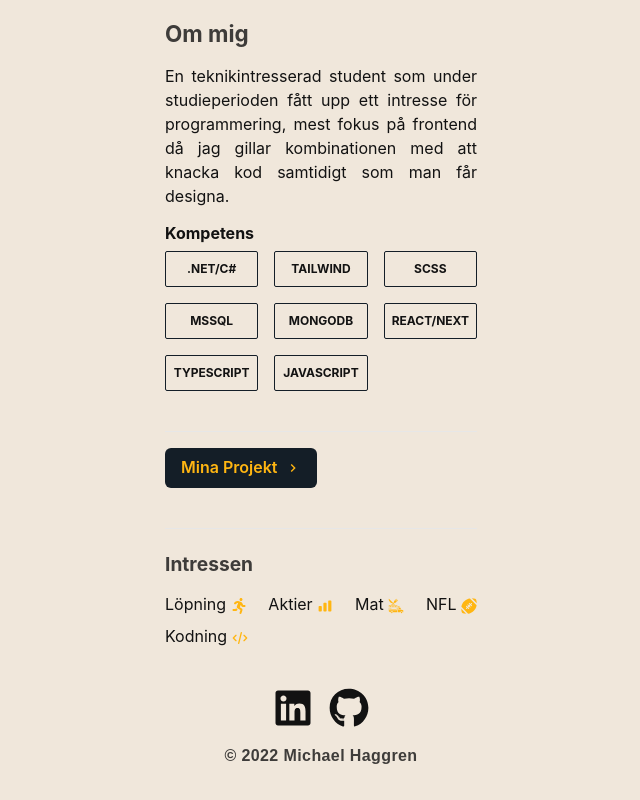
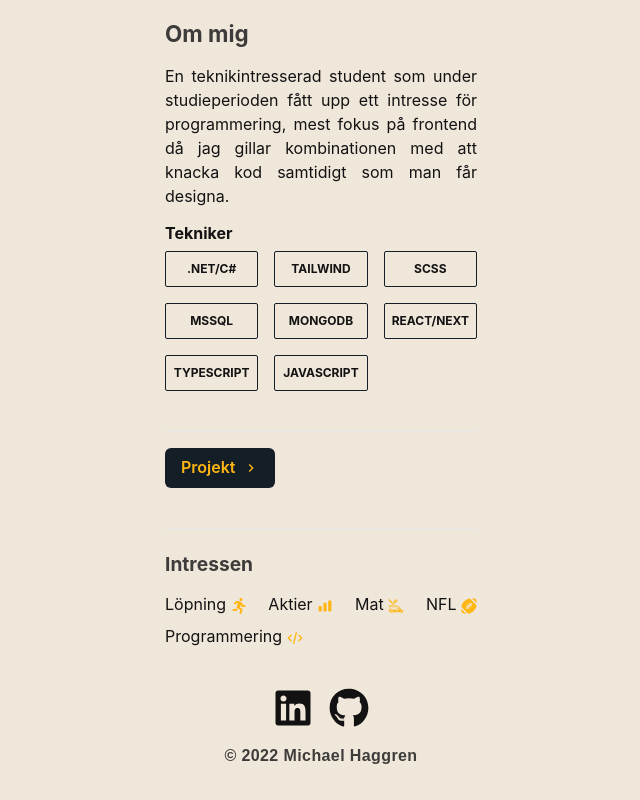
Before and after one commit to michaelhaggren/portfolio, a Next.js app: page / in a window 1280 px wide. Shown: the part 427-1227 px from the top of the page, without its empty margins (319-959 px from the left). Built offline with nearby package versions, Linux system fonts and the light colour scheme.

Commit message:
hover effect added

```diff
--- a/components/Footer/Footer.tsx
+++ b/components/Footer/Footer.tsx
@@ -5,26 +5,30 @@ export interface FooterProps {}
 
 export const Footer = ({}: FooterProps) => {
   return (
-    <Box  color={useColorModeValue('#121212', '#F7F5F2')} className="flex flex-col  items-center" fontSize="sm">
-      <div className="flex mb-4">
+    <Box
+      color={useColorModeValue('#121212', '#F7F5F2')}
+      className='flex flex-col  items-center'
+      fontSize='sm'
+    >
+      <div className='flex mb-4'>
         <a
-          target="_blank"
-          rel="noreferrer"
-          className=" hover:scale-125 px-2"
-          href="https://www.linkedin.com/in/michael-haggren-519487198/"
+          target='_blank'
+          rel='noreferrer'
+          className=' hover:animate-bounceBtn px-2'
+          href='https://www.linkedin.com/in/michael-haggren-519487198/'
         >
-          <FaLinkedin fontSize="40"  />
+          <FaLinkedin fontSize='40' />
         </a>
         <a
-          target="_blank"
-          rel="noreferrer"
-          className=" hover:scale-125 px-2"
-          href="https://github.com/michaelhaggren"
+          target='_blank'
+          rel='noreferrer'
+          className=' hover:animate-bounceBtn px-2'
+          href='https://github.com/michaelhaggren'
         >
-          <FaGithub fontSize="40"  />
+          <FaGithub fontSize='40' />
         </a>
       </div>
-      <p className=" opacity-80 font-montserrat font-semibold tracking-wide text-base">
+      <p className=' opacity-80 font-montserrat font-semibold tracking-wide text-base'>
         &copy; {new Date().getFullYear()} Michael Haggren
       </p>
     </Box>
--- a/pages/index.tsx
+++ b/pages/index.tsx
@@ -84,7 +84,7 @@ const Home = () => (
           </Box>
           <Box alignItems='center' my={4}>
             <Heading as='h3' fontSize='1em' fontWeight='bold'>
-              Kompetens
+              Tekniker
             </Heading>
             <Paragraph>
               <SimpleGrid
@@ -185,7 +185,7 @@ const Home = () => (
                 color={useColorModeValue('#ffb612', '#141E27')}
                 className='hover:bg-current text-current'
               >
-                Mina Projekt
+                Projekt
               </Button>
             </NextLink>
           </Box>
@@ -214,7 +214,7 @@ const Home = () => (
             </Paragraph>
 
             <Paragraph>
-              Kodning{' '}
+              Programmering{' '}
               <HiOutlineCode className='inline-block text-orange-orangePrimary' />
             </Paragraph>
           </div>
```
